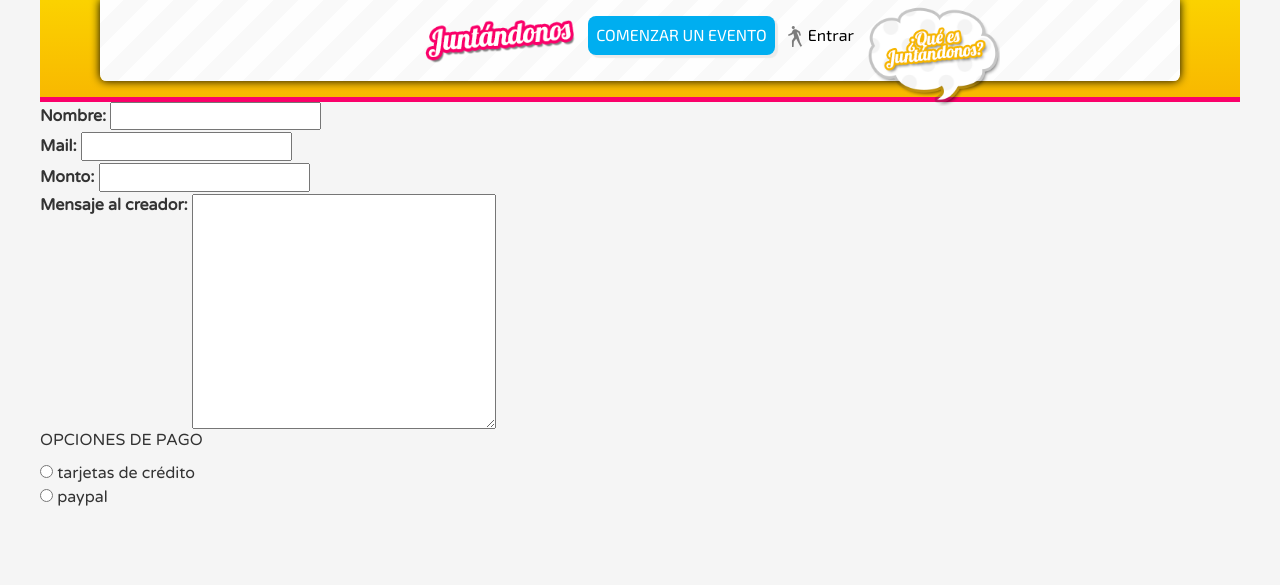
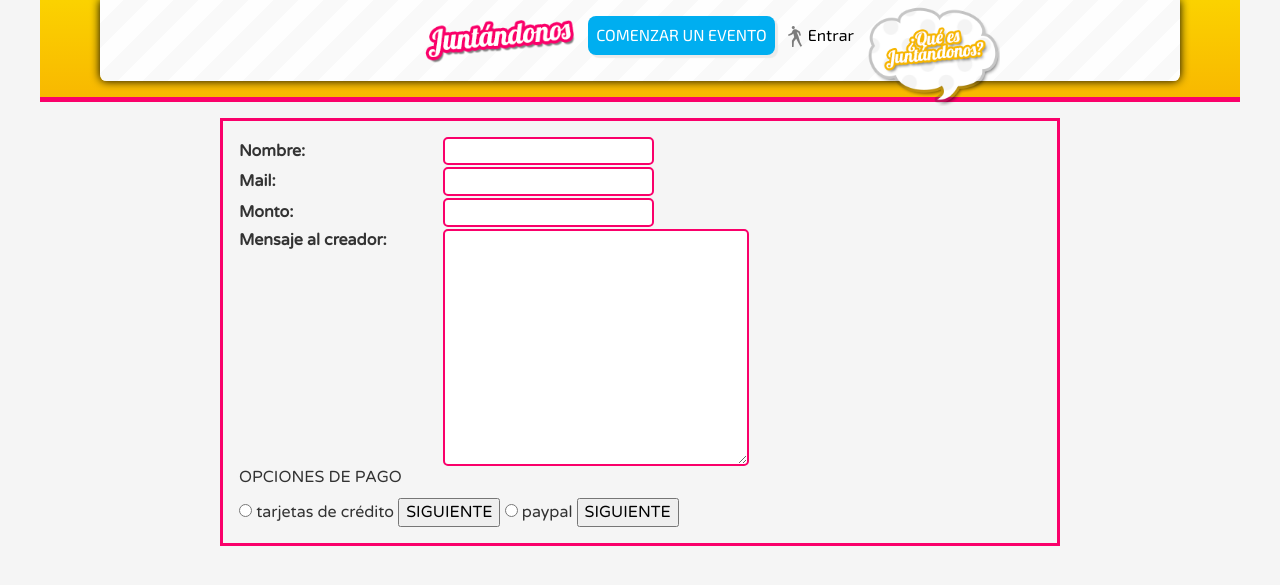
Before and after one commit to LeonardoAquino/wishlist, a Django app: page /pagos/ in a window 1280 px wide. Shown: the top 585 px of the page. Run offline with Django 3.2, Linux system fonts and the light colour scheme; parts of the project's set-up code (start-up, migrations or seed data) failed here and were passed over.

Commit message:
cambios para pagos

```diff
--- a/crowdfunding/static/css/main.css
+++ b/crowdfunding/static/css/main.css
@@ -39,6 +39,7 @@ header .menu_navegacion li a{background-color:#fff;padding:.5em 1em;text-decorat
 #slider .globo_texto:after{border-left:15px solid transparent;border-right:15px solid transparent;border-top:15px solid #fff;content:"";left:50%;margin-left:-15px;position:absolute;top:100%}
 #terminos_condiciones{border:3px solid #fa006a;border-radius:20px;margin:auto;margin-top:3em;padding:1em;width:70%;}
 #terminos_condiciones h1{color:#fa006a;font-size:1.5em;text-align:center}
+.auto_margin{margin:auto}
 .btn_facebook{background:#1e62a9;border:1px solid #143f72;border-bottom-width:2px;border-radius:5px;color:#fff;cursor:pointer;display:inline-block;padding:.5em 1em;}
 .btn_facebook:before{content:"\e601";font-family:'social';position:relative;right:.5em}
 .btn_facebook:hover{background:#366ab2}
@@ -109,7 +110,10 @@ header .menu_navegacion li a{background-color:#fff;padding:.5em 1em;text-decorat
 .marco legend{background-color:#fa006a;border-radius:.5em;color:#fff;padding:.5em 3em;text-align:center}
 .marco table thead tr{border-bottom:2px dashed #fa006a;}
 .marco table thead tr th{color:#fa006a;}
-.marco table thead tr th figure img{width:calc(213px / 1.5)}
+.marco table thead tr th figure img{width:calc(s("213px / 1.5"))}
+.pago_form{border:3px solid #fa006a;margin:1em auto;padding:1em;}
+.pago_form div label{width:200px}
+.pago_form div input[type="text"],.pago_form div textarea{border:2px solid #fa006a;border-radius:5px}
 .proyectos{box-sizing:border-box;display:inline-block;vertical-align:top;width:69%;}
 .proyectos .proyecto{box-sizing:border-box;display:inline-block;vertical-align:top;border:5px solid #00a0ff;border-radius:5px;cursor:pointer;margin:.5em;padding:.5em;width:250px;min-height:600px;}
 .proyectos .proyecto:hover{border:5px solid #fc00a0}
--- a/crowdfunding/static/css/main.styl
+++ b/crowdfunding/static/css/main.styl
@@ -242,6 +242,9 @@ header
         color rosado
         font-size 1.5em
         text-align center
+
+.auto_margin
+    margin auto
 
 .btn_facebook
     background #1e62a9
@@ -583,7 +586,20 @@ header
                 th
                     color rosado
                     figure img
-                        width calc(213px / 1.5)
+                        width calc(s("213px / 1.5"))
+
+.pago_form
+    border 3px solid rosado
+    margin 1em auto
+    padding 1em
+
+    div
+        label
+            width 200px
+
+        input[type="text"],textarea
+            border 2px solid rosado
+            border-radius 5px
 
 .proyectos
     box_style()
@@ -636,7 +652,6 @@ header
             color #00a0ff
             font-size 1.2em
 
-
 .sombra_caja
     box-shadow 3px 3px 1px #ebebeb
 
--- /dev/null
+++ b/crowdfunding/static/js/controllers/pago_controller.js
@@ -0,0 +1,19 @@
+App.Controllers.Pago = function(){
+    this.form = $("#f_pago");
+    this.init();
+};
+
+App.Controllers.Pago.prototype = {
+    constructor: App.Controllers.Pago,
+    init: function(){
+        this.form.on("submit", this.validarForm());
+    },
+
+    validarForm: function(){
+        var _this = this;
+
+        return function(evt){
+            evt.preventDefault();
+        };
+    }
+};
--- a/crowdfunding/together/pagos/urls.py
+++ b/crowdfunding/together/pagos/urls.py
@@ -2,4 +2,5 @@ from django.conf.urls import patterns, url
 
 urlpatterns = patterns('together.pagos.views',
 	url(r'^$', 'pago', name='pago'),
+    url(r"^pago\-primer\-paso/$","pago_primer_paso",name="pago_primer_paso"),
 )
--- a/crowdfunding/together/pagos/views.py
+++ b/crowdfunding/together/pagos/views.py
@@ -48,4 +48,8 @@ class PagoView(TemplateView):
     	m.pago = cp
     	m.mensaje = mensaje
 
+class PagoPrimerPasoView(TemplateView):
+    template_name = "pagos/pago_primer_paso.html"
+
 pago = PagoView.as_view()
+pago_primer_paso = PagoPrimerPasoView.as_view()
--- a/crowdfunding/together/templates/pagos/pago.html
+++ b/crowdfunding/together/templates/pagos/pago.html
@@ -1,6 +1,7 @@
 {% extends "base.html" %}
+{% load static %}
 {% block contenido %}
-    <form action="" method="post">
+    <form id="f_pago" action="{% url 'pago_primer_paso' %}" method="post" class="w70 auto_margin pago_form">
         <div>
             <label for="nombre">Nombre:</label>
             <input id="nombre" name="nombre" type="text" value="" />
@@ -20,15 +21,22 @@
 
         <p>OPCIONES DE PAGO</p>
 
-        <div>
+        <div class="iblock">
             <input id="tipo_pago_credito" name="tipo_pago" type="radio" value="1" />
             <span>tarjetas de crédito</span>
+            <input type="submit" value="SIGUIENTE" />
         </div>
-        <div>
+        <div class="iblock">
             <input id="tipo_pago_paypal" name="tipo_pago" type="radio" value="2" />
-            <span>
-                paypal
-            </span>
+            <span>paypal</span>
+            <input type="submit" value="SIGUIENTE" />
         </div>
     </form>
 {% endblock %}
+
+{% block js %}
+<script src="{% static 'js/controllers/pago_controller.js' %}"></script>
+<script>
+    App.pagoController = new App.Controllers.Pago();
+</script>
+{% endblock %}
--- /dev/null
+++ b/crowdfunding/together/templates/pagos/pago_primer_paso.html
@@ -0,0 +1,4 @@
+{% extends "base.html" %}
+{% block contenido %}
+asdfasdafsafdsafdsafdsafds
+{% endblock %}
```
